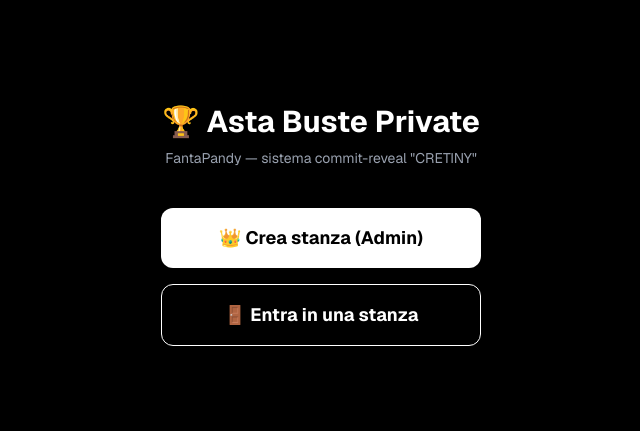
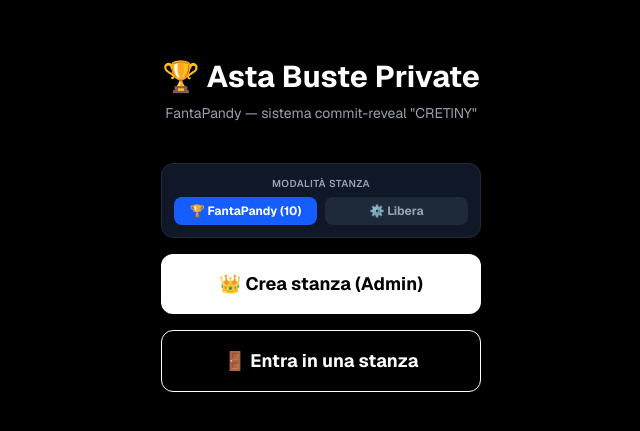
Before and after one commit to NikyBebba/asta-buste-private, a Next.js app: page / in a window 1280 px wide. Shown: the part 175-606 px from the top of the page, without its empty margins (319-959 px from the left). Built offline with nearby package versions, Linux system fonts and the light colour scheme; no server answers.

Commit message:
Password e preset gestiti al 100 percento tramite Supabase

```diff
--- a/app/page.tsx
+++ b/app/page.tsx
@@ -1,4 +1,4 @@
-'use client'
+'use client';
 
 export const dynamic = 'force-dynamic';
 
@@ -9,36 +9,60 @@ import { supabase } from '@/lib/supabase'
 export default function Home() {
   const router = useRouter()
   const [mode, setMode] = useState<'choose' | 'join'>('choose')
+  const [creationMode, setCreationMode] = useState<'preset' | 'free'>('preset')
   const [teamName, setTeamName] = useState('')
   const [joinCode, setJoinCode] = useState('')
   const [loading, setLoading] = useState(false)
   const [error, setError] = useState('')
 
-  // 1. Crea la Stanza come Admin (Protetta da Password Master)
+  // 1. Crea la Stanza come Admin (Verifica Password da Database)
   async function createRoom() {
     const password = prompt("Inserisci la password Admin per creare una stanza:")
+    if (!password) return
 
-    // Puoi cambiare con la password che preferisci!
-    if (password !== "stupidicretiny") {
-      alert("Password errata! Non sei autorizzato a creare stanze Admin.")
+    setLoading(true)
+    setError('')
+
+    try {
+      let teamsToUpload: string[] = []
+
+      // Se la modalità è preset, recupera le squadre e valida la password da Supabase
+      if (creationMode === 'preset') {
+        const { data: presetRoom, error: fetchError } = await supabase
+          .from('rooms')
+          .select('available_teams, admin_password')
+          .eq('code', 'PANDY2026')
+          .single()
+
+        if (fetchError || !presetRoom) {
+          throw new Error("Errore nel recupero della configurazione dal database.")
+        }
+
+        if (presetRoom.admin_password && password !== presetRoom.admin_password) {
+          alert("Password Admin errata!")
+          setLoading(false)
           return
         }
 
-    setLoading(true)
-    setError('')
+        teamsToUpload = presetRoom.available_teams || []
+      }
 
       const code = Math.random().toString(36).substring(2, 8).toUpperCase()
 
       const { data: room, error: roomError } = await supabase
         .from('rooms')
-      .insert({ code, status: 'waiting' })
+        .insert({
+          code,
+          status: 'waiting',
+          mode: creationMode,
+          available_teams: teamsToUpload,
+          admin_password: password
+        })
         .select()
         .single()
 
       if (roomError || !room) {
-      setError('Errore nella creazione della stanza')
-      setLoading(false)
-      return
+        throw new Error('Errore nella creazione della stanza su Supabase.')
       }
 
       // Salva i dati locali dell'Admin
@@ -49,6 +73,10 @@ export default function Home() {
 
       // Vai al pannello Admin
       router.push(`/admin/${room.id}`)
+    } catch (err: any) {
+      setError(err.message || 'Errore imprevisto')
+      setLoading(false)
+    }
   }
 
   // 2. Entra come Squadra Partecipante
@@ -109,6 +137,35 @@ export default function Home() {
 
       {mode === 'choose' && (
         <div className="flex flex-col gap-4 w-full max-w-xs">
+          {/* Selettore Modalità Stanza per l'Admin */}
+          <div className="bg-gray-900 p-3 rounded-xl border border-gray-800 text-center">
+            <label className="text-[10px] text-gray-400 block mb-1.5 font-semibold uppercase tracking-wider">Modalità Stanza</label>
+            <div className="flex gap-2">
+              <button
+                type="button"
+                onClick={() => setCreationMode('preset')}
+                className={`flex-1 py-1.5 px-2 rounded-lg text-xs font-bold transition-all ${
+                  creationMode === 'preset'
+                    ? 'bg-blue-600 text-white'
+                    : 'bg-gray-800 text-gray-400 hover:text-white'
+                }`}
+              >
+                🏆 FantaPandy (10)
+              </button>
+              <button
+                type="button"
+                onClick={() => setCreationMode('free')}
+                className={`flex-1 py-1.5 px-2 rounded-lg text-xs font-bold transition-all ${
+                  creationMode === 'free'
+                    ? 'bg-blue-600 text-white'
+                    : 'bg-gray-800 text-gray-400 hover:text-white'
+                }`}
+              >
+                ⚙️ Libera
+              </button>
+            </div>
+          </div>
+
           <button
             onClick={createRoom}
             disabled={loading}
```
Lines whose indentation alone changed are shown as unchanged.
